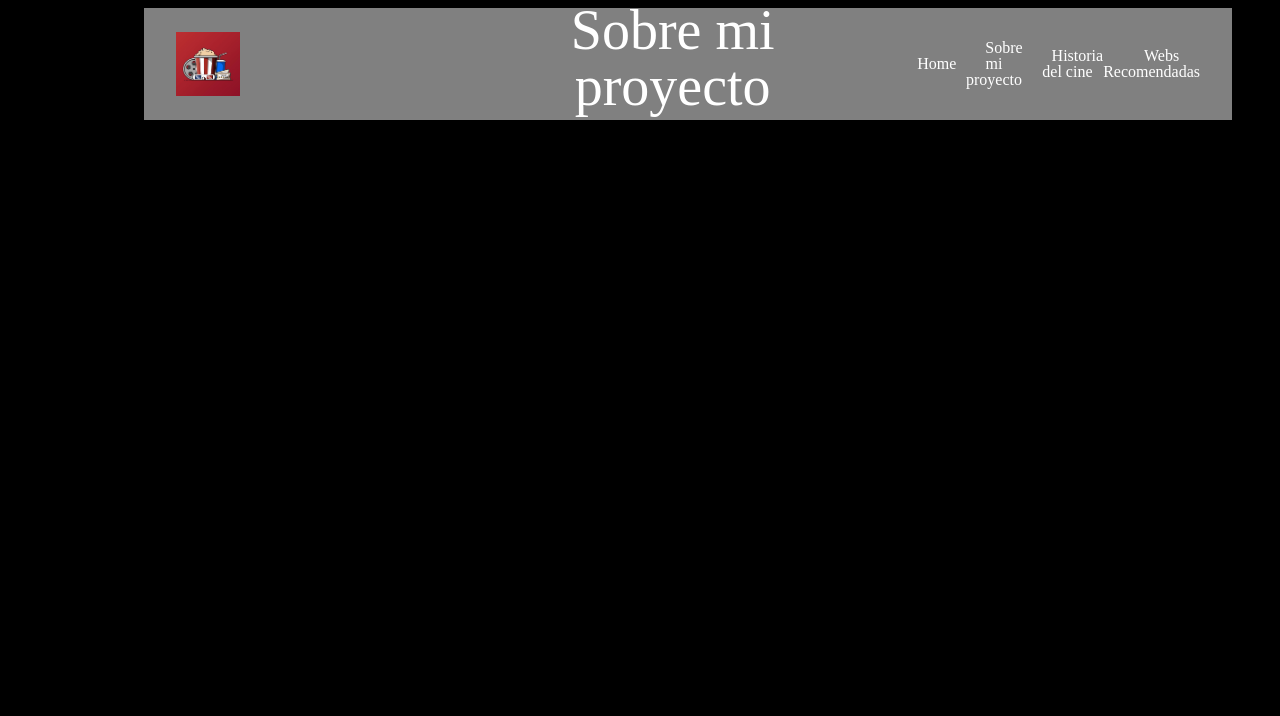
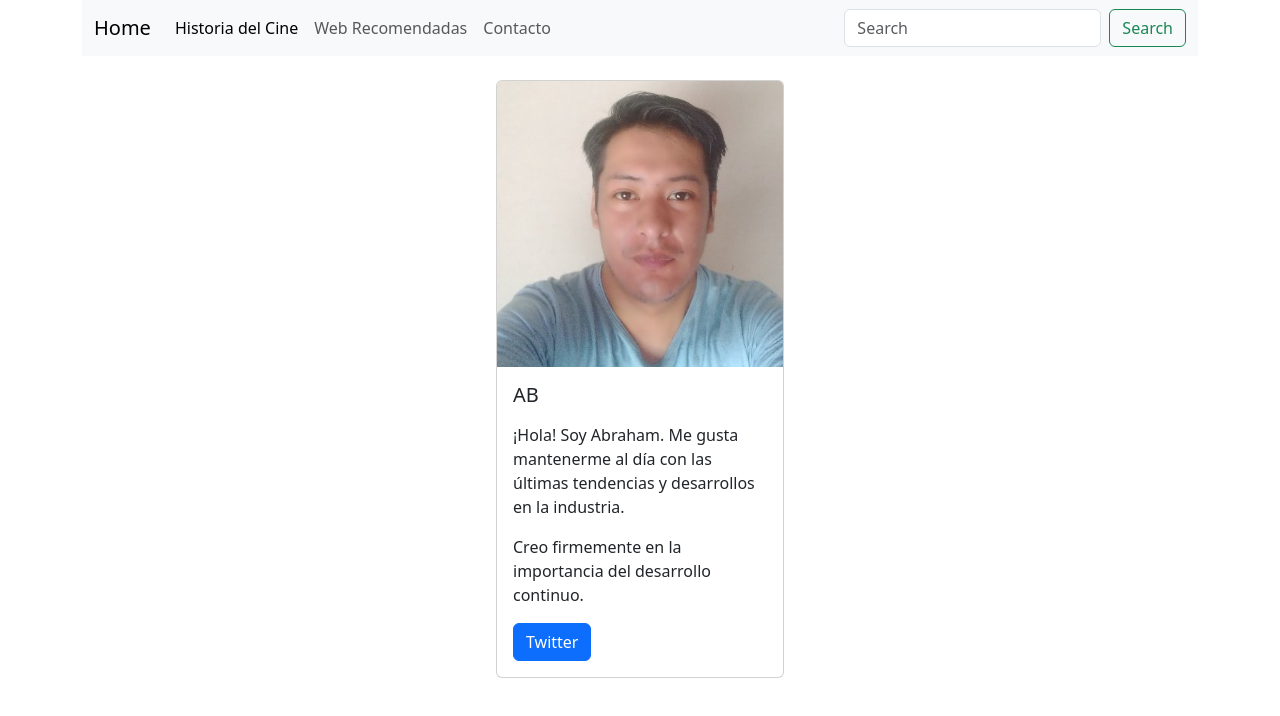
Before and after one commit to pi-rym/PM2-abrahampaucara, a website: page front/pages/aboutProyect.html in a window 1280 px wide. Drawn offline with nearby package versions, Linux system fonts and the light colour scheme.

Commit message:
homework 3 de M2

```diff
--- a/front/package.json
+++ b/front/package.json
@@ -10,6 +10,7 @@
   "author": "",
   "license": "ISC",
   "devDependencies": {
-    "live-server": "^1.2.2"
+    "live-server": "^1.2.2",
+    "nodemon": "^3.1.0"
   }
 }
--- a/front/pages/aboutProyect.html
+++ b/front/pages/aboutProyect.html
@@ -1,33 +1,72 @@
 <!DOCTYPE html>
 <html lang="en">
   <head>
-    <meta charset="UTF-8">
-    <meta name="viewport" content="width=device-width, initial-scale=1.0">
-    <link rel="stylesheet" href="../styles/reset.css">
-    <link rel="stylesheet" href="../styles/styles.css">
+    <meta charset="UTF-8" />
+    <meta name="viewport" content="width=device-width, initial-scale=1.0" />
+    <link rel="stylesheet" href="../styles/reset.css" />
     <script src="https://ajax.googleapis.com/ajax/libs/jquery/3.7.1/jquery.min.js"></script>
-    <title>Sobre mi proyecto</title>
+    <link
+      href="https://cdn.jsdelivr.net/npm/bootstrap@5.3.3/dist/css/bootstrap.min.css"
+      rel="stylesheet"
+      integrity="sha384-QWTKZyjpPEjISv5WaRU9OFeRpok6YctnYmDr5pNlyT2bRjXh0JMhjY6hW+ALEwIH"
+      crossorigin="anonymous"
+    />
+    <title>Sobre mi</title>
   </head>
   <body>
-    <header>
-        <nav id="nav">
-          <img id="logo" src="../assets/images/logo.jpeg" alt="logo">
-          <h1>Sobre mi proyecto</h1>
-          <ul class="list">
-            <li>
-              <a href="../index.html">Home</a>
+    <header class="container">
+      <nav class="navbar navbar-expand-lg bg-body-tertiary">
+        <div class="container-fluid">
+          <a class="navbar-brand" href="../index.html">Home</a>
+          <button class="navbar-toggler" type="button" data-bs-toggle="collapse" data-bs-target="#navbarSupportedContent" aria-controls="navbarSupportedContent" aria-expanded="false" aria-label="Toggle navigation">
+            <span class="navbar-toggler-icon"></span>
+          </button>
+          <div class="collapse navbar-collapse" id="navbarSupportedContent">
+            <ul class="navbar-nav me-auto mb-2 mb-lg-0">
+              <li class="nav-item">
+                <a class="nav-link active" aria-current="page" href="./filmsHistory.html">Historia del Cine</a>
               </li>
-            <li>
-              <a href="./aboutProyect.html">Sobre mi proyecto</a>
+              <li class="nav-item">
+                <a class="nav-link" href="./recommendedWebsites.html">Web Recomendadas</a>
               </li>
-            <li>
-              <a href="./filmsHistory.html">Historia del cine</a>
-            </li>
-            <li>
-              <a href="./recommendedWebsites.html">Webs Recomendadas</a>
+              <li class="nav-item">
+                <a class="nav-link" href="./contact.html">Contacto</a>
               </li>
             </ul>
+            <form class="d-flex" role="search">
+              <input class="form-control me-2" type="search" placeholder="Search" aria-label="Search">
+              <button class="btn btn-outline-success" type="submit">Search</button>
+            </form>
+          </div>
+        </div>
       </nav>
     </header>
+    <main class="container mt-4 d-flex justify-content-center">
+      <div class="card" style="width: 18rem">
+        <img
+          src="../assets/images/abraham.jpeg"
+          class="card-img-top"
+          alt="Developer Image"
+        />
+        <div class="card-body">
+          <h5 class="card-title">AB</h5>
+          <p class="card-text">
+            <p>
+              ¡Hola! Soy Abraham. Me gusta mantenerme al día con las últimas tendencias y desarrollos en la industria.
+            </p>
+            <p>
+              Creo firmemente en la importancia del desarrollo continuo.
+            </p>
+
+          </p>
+          <a href="https://twitter.com/abraham_pcr" class="btn btn-primary">Twitter</a>
+        </div>
+      </div>
+    </main>
+    <script
+      src="https://cdn.jsdelivr.net/npm/bootstrap@5.3.3/dist/js/bootstrap.bundle.min.js"
+      integrity="sha384-YvpcrYf0tY3lHB60NNkmXc5s9fDVZLESaAA55NDzOxhy9GkcIdslK1eN7N6jIeHz"
+      crossorigin="anonymous"
+    ></script>
   </body>
 </html>
```
Also changed, not shown: front/index.html (+5 -2 lines), front/pages/contact.html (added, +70 -0 lines), front/pages/filmsHistory.html (+4 -1 lines), front/pages/recommendedWebsites.html (+4 -1 lines), front/assets/images/abraham.jpeg (added), 1 other file. Lines whose indentation alone changed are shown as unchanged.
